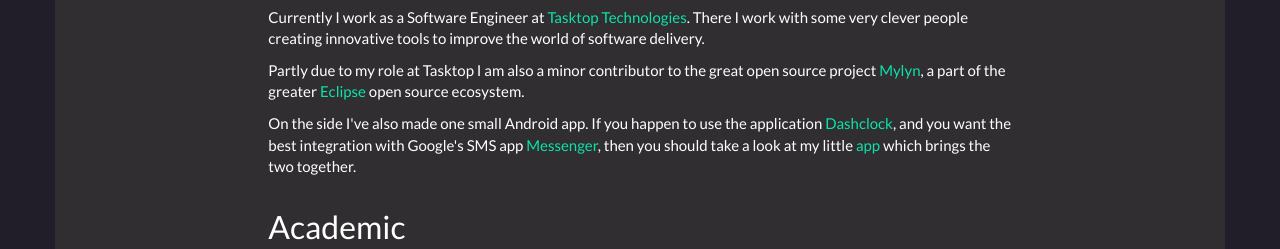
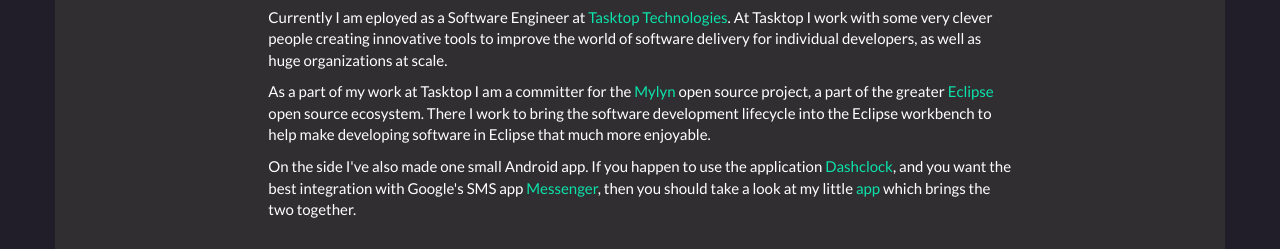
Before and after one commit to Jaxsun/jaxsun.github.io, a plain HTML site: page index.html in a window 1280 px wide. Shown: the part 508-757 px from the top of the page. Drawn offline with nearby package versions, Linux system fonts and the light colour scheme.

Commit message:
update OSS contribution section

```diff
--- a/index.html
+++ b/index.html
@@ -60,14 +60,14 @@
         <div class="col-md-2"></div>
         <div class="col-md-8">
           <h2>Professional</h2>
-          <p>Currently I work as a Software Engineer at <a href="http://tasktop.com">Tasktop Technologies</a>. There I work with some very clever people creating innovative tools to improve the world of software delivery.</p>
+          <p>Currently I am eployed as a Software Engineer at <a href="http://tasktop.com">Tasktop Technologies</a>. At Tasktop I work with some very clever people creating innovative tools to improve the world of software delivery for individual developers, as well as huge organizations at scale.</p>
         </div>
         <div class="col-md-2"></div>
       </div>
       <div class="row">
         <div class="col-md-2"></div>
         <div class="col-md-8">
-          <p>Partly due to my role at Tasktop I am also a minor contributor to the great open source project <a href="https://eclipse.org/mylyn">Mylyn</a>, a part of the greater <a href="https://www.eclipse.org">Eclipse</a> open source ecosystem.</p>
+          <p>As a part of my work at Tasktop I am a committer for the <a href="https://eclipse.org/mylyn">Mylyn</a> open source project, a part of the greater <a href="https://www.eclipse.org">Eclipse</a> open source ecosystem. There I work to bring the software development lifecycle into the Eclipse workbench to help make developing software in Eclipse that much more enjoyable.</p>
         </div>
         <div class="col-md-2"></div>
 			</div>
```
